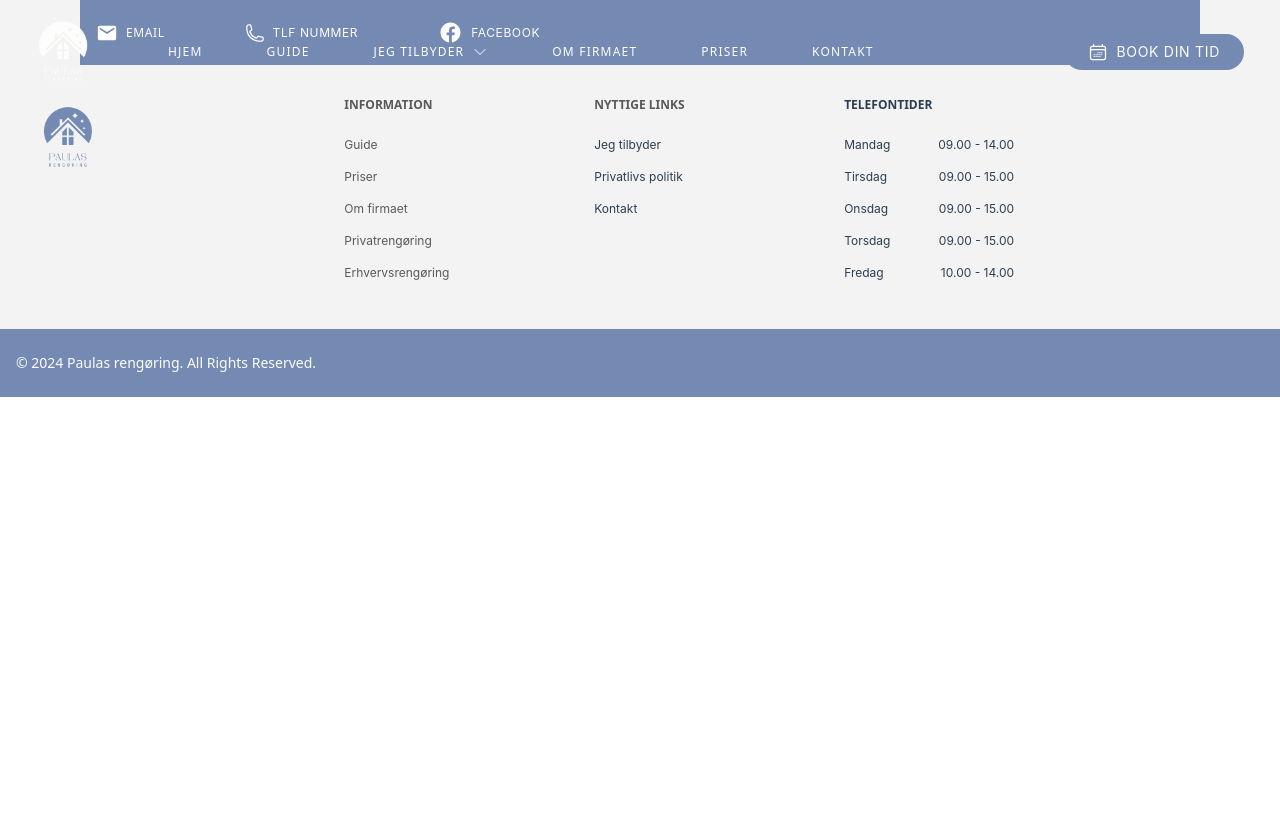
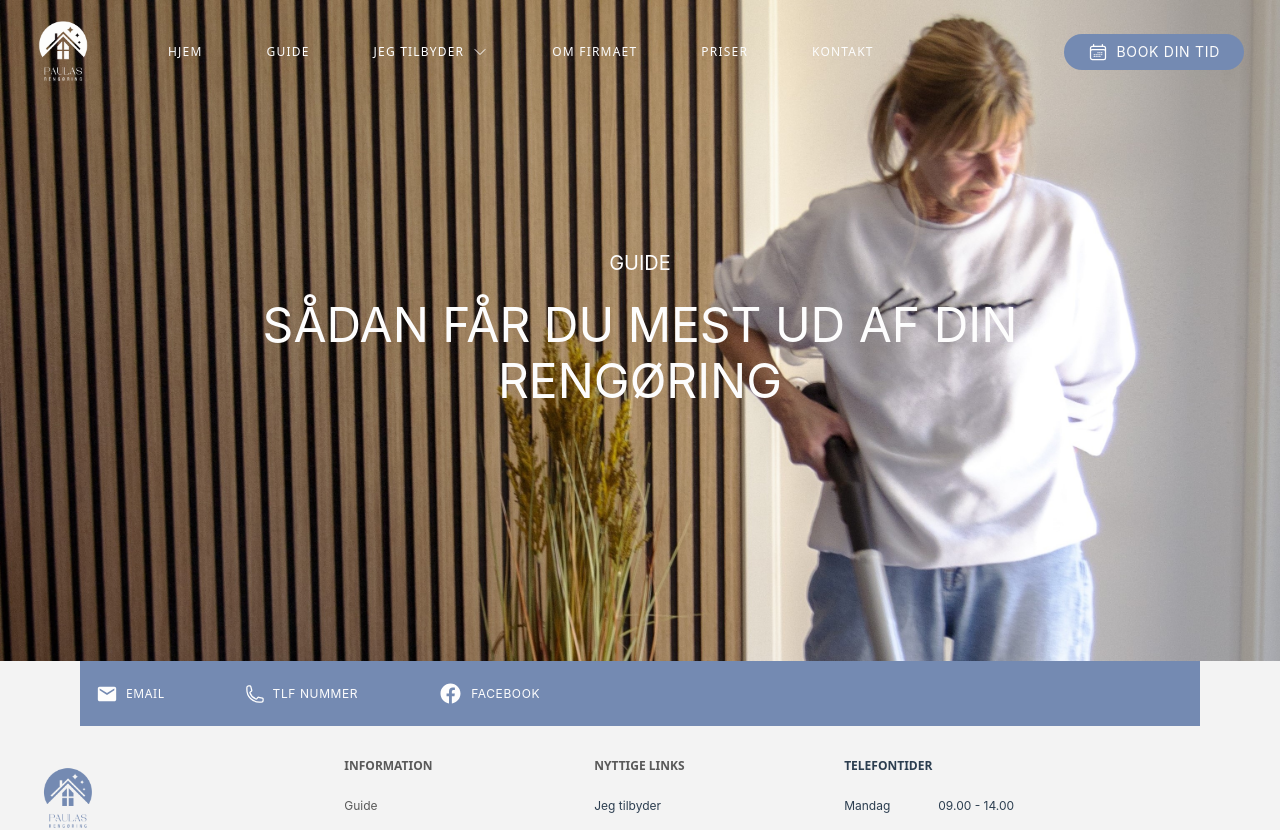
Before and after one commit to kris299b/PaulasReng-ring, a Vue app: page /guide in a window 1280 px wide. Shown: the top 830 px of the page. Before the commit the page ends 800 px from the top, so only its background shows below. Built offline with nearby package versions, Linux system fonts and the light colour scheme.

Commit message:
Hero-section with image added to the Guide-page

```diff
--- a/src/views/GuideView.vue
+++ b/src/views/GuideView.vue
@@ -1,4 +1,16 @@
 <template>
+<!--Hero-section with image-->
+<section>
+<div class="relative h-full w-full md:h-full md:w-full lg:h-full lg:w-full">
+    <img class="object-cover"src="../assets/hero-copi-copi.jpg" alt="Kvinde der støvsuger">
+
+    <div class="absolute inset-0 flex flex-col items-center justify-center">
+        <h1 class="text-white text-xs pb-2 pt-20 md:pb-4 md:text-xl lg:text-xl lg:pb-6 lg:pt-0">GUIDE</h1>
+        <p class="text-white text-base md:text-4xl md:pb-2 lg:text-5xl lg:pb-2">SÅDAN FÅR DU MEST UD AF DIN</p>
+        <p class="text-white text-base md:text-4xl md:pb-2 lg:text-5xl lg:pb-2">RENGØRING</p>
+    </div>
+</div>
+</section>
 
 </template>
 
```
Also changed, not shown: src/assets/hero-copi-copi.jpg (added).
